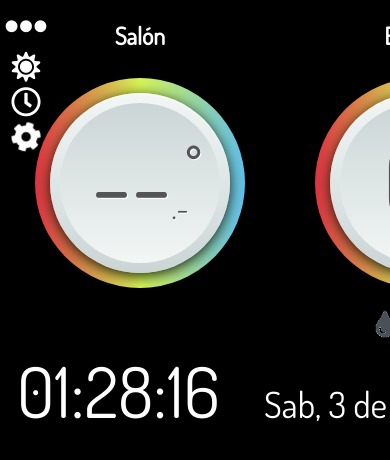
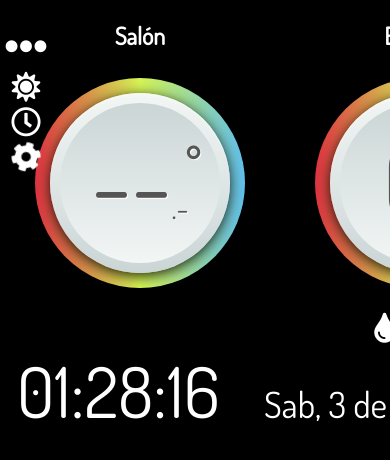
Before and after one commit to victorjchamorro/mypidomo, a PHP site: page / in a window 390 px wide; the page is wider, and only the part inside the window is pictured. Shown: the top 460 px of that part. Run offline with PHP 8.4, Linux system fonts and the light colour scheme; data that the repository does not hold is empty.

Commit message:
Add cgi-bin script to get temperature Change img to icons in humidity Best mobile view (force max size)

```diff
--- a/css/style.css
+++ b/css/style.css
@@ -14,6 +14,13 @@
 }
 
 .hide{display:none !important;}
+
+div.all{
+	position:relative;
+	max-width:750px;
+	max-height:450px;
+	margin:0 auto;
+}
 
 div.content.windowMain {
 	display:none;
--- a/index.php
+++ b/index.php
@@ -17,6 +17,7 @@
 	switch($_GET['module']){
 		case 'api_temp':
 			$datos=$aemet=aemet::init('3343Y')->getTemperatura();
+			header('Content-Type: application/json');
 			echo json_encode(array(
 				'temp'=>$datos,
 				'entero'=>tempParts($datos,0),
@@ -36,7 +37,6 @@
 		break;
 	}
 }
-$aemet=aemet::init('3343Y');
 ?><!DOCTYPE html>
 <html>
 	<head>
@@ -51,6 +51,7 @@
 
 	</head>
 	<body>
+	<div class="all">
 		<div class="mainMenu">
 			<button class="btn menuTemperatura">Temperatura</button>
 			<button class="btn menuPrediccion">Predicción</button>
@@ -159,5 +160,6 @@
 			<br><br><br><br>
 			<div class="widget"></div>
 		</div>
+	</div>
 	</body>
 </html>
--- a/js/common.js
+++ b/js/common.js
@@ -90,7 +90,7 @@
 				jQuery('div.sensorUno span.temp1').text(Math.floor(data.temp));
 				jQuery('div.sensorUno span.temp2').text('.'+decimalTemp);
 
-				jQuery('div.humedad1').html('<img src="./imgs/tint_icon.png"/> '+roundHumedad+'%');
+				jQuery('div.humedad1').html('<i class="fas fa-tint"></i> '+roundHumedad+'%');
 
 				window.setTimeout(myDomo.refresh,10000);
 			},
@@ -107,7 +107,7 @@
 			success:function(data){
 				jQuery('div.sensorDos span.temp1').text(data.entero);
 				jQuery('div.sensorDos span.temp2').text('.'+data.decimal);
-				jQuery('div.humedad2').html('<img src="./imgs/tint_icon.png"/> '+data.humedad+'%');
+				jQuery('div.humedad2').html('<i class="fas fa-tint"></i> '+data.humedad+'%');
 				window.setTimeout(myDomo.refreshExternalTemp,300000);
 			},
 			error:function(){
```
Also changed, not shown: 1 other file.
